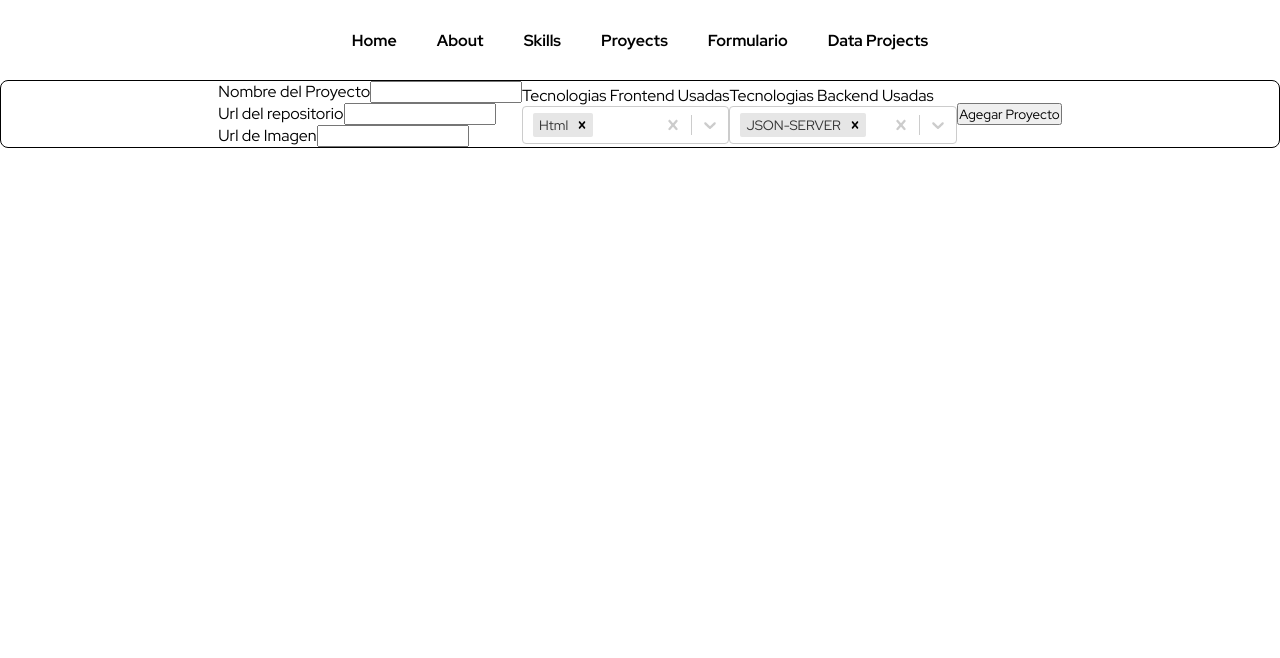
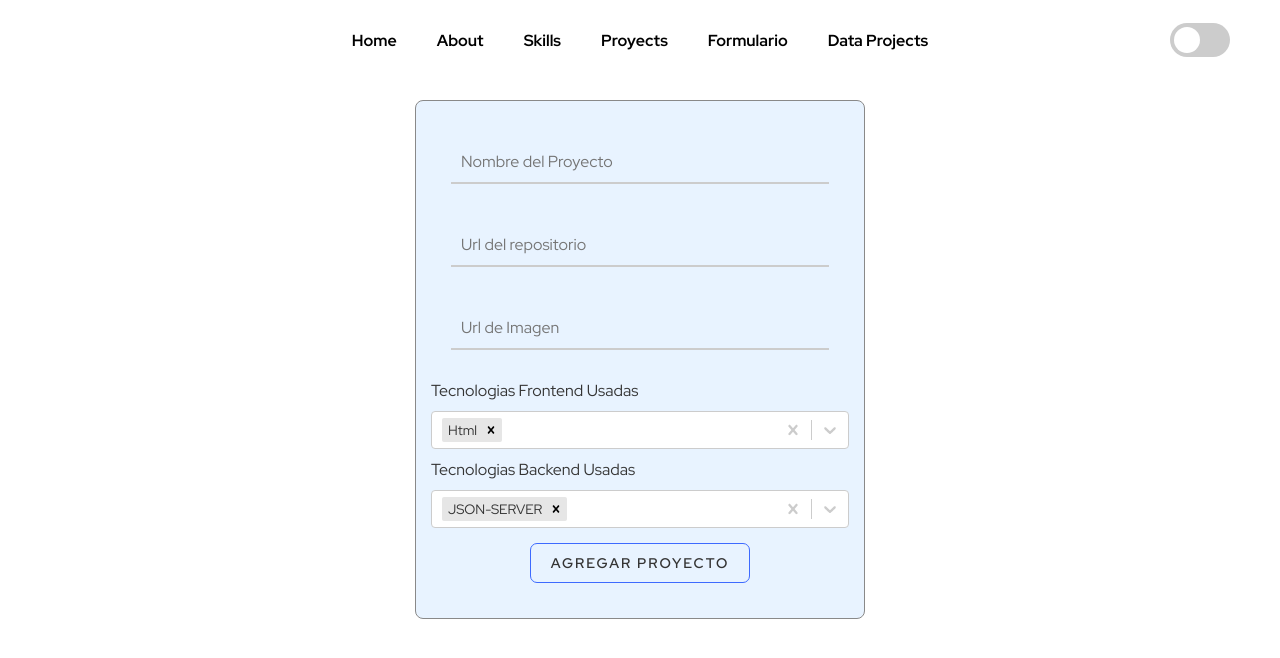
Before and after one commit to conradojuliosisnero/Porfolio, a React (Vite) app: page /Form in a window 1280 px wide. Shown: the top 658 px of the page. Built offline with nearby package versions, Linux system fonts and the light colour scheme.

Commit message:
estilos del form agregados

```diff
--- a/src/components/Nav/Nav.jsx
+++ b/src/components/Nav/Nav.jsx
@@ -1,6 +1,7 @@
 import { Link } from "react-router-dom";
 import "./nav.css";
 import { useState } from "react";
+import DarkModeSwitch from "./Swich";
 
 function Nav() {
   const Menu = "../../img/menu.svg";
@@ -47,6 +48,7 @@ function Nav() {
           </li>
         ))}
       </ul>
+      <DarkModeSwitch />
     </nav>
   );
 }
--- a/src/components/Nav/Swich.jsx
+++ b/src/components/Nav/Swich.jsx
@@ -1,74 +1,24 @@
-import { useState } from 'react';
-import styled from 'styled-components';
-
-const ToggleSwitch = styled.label`
-  position: absolute;
-  display: inline-block;
-  width: 60px;
-  height: 34px;
-  right: 50px;
-
-  @media (max-width: 720px) {
-   right: 20px;
-   margin: 15px 0px 0px 0px;
-  }
-`;
-
-const Slider = styled.span`
-  position: absolute;
-  cursor: pointer;
-  top: 0;
-  left: 0;
-  right: 0;
-  bottom: 0;
-  background-color: #ccc;
-  border-radius: 34px;
-  transition: 0.4s;
-
-  &::before {
-    position: absolute;
-    content: '';
-    height: 26px;
-    width: 26px;
-    left: 4px;
-    bottom: 4px;
-    background-color: white;
-    border-radius: 50%;
-    transition: 0.4s;
-  }
-`;
-
-const Input = styled.input`
-  opacity: 0;
-  width: 0;
-  height: 0;
-
-  &:checked + ${Slider} {
-    background-color: #2277ff;
-  }
-
-  &:checked + ${Slider}::before {
-    transform: translateX(26px);
-  }
-`;
-
+import styles from "./swich.module.css";
+import { useState } from "react";
 
 function DarkModeSwitch() {
+  //estado de modo oscuro
   const [isDarkMode, setIsDarkMode] = useState(false);
 
   const handleModeToggle = () => {
-      setIsDarkMode(!isDarkMode)
+    setIsDarkMode(!isDarkMode);
   };
 
   return (
-    <ToggleSwitch>
-      <Input
+    <label className={styles.ToggleSwitch}>
+      <input
         type="checkbox"
         checked={isDarkMode}
         onChange={handleModeToggle}
+        className={styles.Input}
       />
-      <Slider />
-    </ToggleSwitch>
+      <span className={styles.Slider}></span>
+    </label>
   );
 }
 
--- /dev/null
+++ b/src/components/Nav/swich.module.css
@@ -0,0 +1,53 @@
+/* DarkModeSwitch.module.css */
+.ToggleSwitch {
+  position: absolute;
+  display: inline-block;
+  width: 60px;
+  height: 34px;
+  right: 50px;
+}
+
+@media (max-width: 720px) {
+  .ToggleSwitch {
+    right: 20px;
+    margin: 15px 0px 0px 0px;
+  }
+}
+
+.Slider {
+  position: absolute;
+  cursor: pointer;
+  top: 0;
+  left: 0;
+  right: 0;
+  bottom: 0;
+  background-color: #ccc;
+  border-radius: 34px;
+  transition: 0.4s;
+}
+
+.Slider::before {
+  position: absolute;
+  content: "";
+  height: 26px;
+  width: 26px;
+  left: 4px;
+  bottom: 4px;
+  background-color: white;
+  border-radius: 50%;
+  transition: 0.4s;
+}
+
+.Input {
+  opacity: 0;
+  width: 0;
+  height: 0;
+}
+
+.Input:checked + .Slider {
+  background-color: #2277ff;
+}
+
+.Input:checked + .Slider::before {
+  transform: translateX(26px);
+}
--- a/src/components/dashboard/ProjectView.jsx
+++ b/src/components/dashboard/ProjectView.jsx
@@ -11,7 +11,7 @@ export default function ProjectView() {
   // Función para obtener los datos de los proyectos desde la base de datos
   const getDataProjects = async () => {
     try {
-      const response = await fetch("http://localhost:3001/projects");
+      const response = await fetch("http://localhost:3000/projects");
       if (response.ok) {
         const data = await response.json();
         setDataprojects(data);
--- a/src/components/form/FormNewProject.jsx
+++ b/src/components/form/FormNewProject.jsx
@@ -6,7 +6,6 @@ export default function FormNewProject() {
   // Estados de select y inputs
   const [Tecnologys, setTecnologys] = useState({
     name_project: "",
-    project_url: "",
     image_url: "",
     repo_url: "",
   });
@@ -37,9 +36,24 @@ export default function FormNewProject() {
 
   // inputs
   const inputs = [
-    { id: 1, name: "name_project", label: "Nombre del Proyecto" },
-    { id: 2, name: "repo_url", label: "Url del repositorio" },
-    { id: 3, name: "image_url", label: "Url de Imagen" },
+    {
+      id: 1,
+      name: "name_project",
+      label: "Nombre del Proyecto",
+      placeholder: "Nombre del Proyecto",
+    },
+    {
+      id: 2,
+      name: "repo_url",
+      label: "Url del repositorio",
+      placeholder: "Url del repositorio",
+    },
+    {
+      id: 3,
+      name: "image_url",
+      label: "Url de Imagen",
+      placeholder: "Url de Imagen",
+    },
   ];
 
   // Manejador de selects
@@ -59,7 +73,7 @@ export default function FormNewProject() {
   const HandlerSubmit = async (event) => {
     event.preventDefault();
     try {
-      const response = await fetch("http://localhost:3001/projects", {
+      const response = await fetch("http://localhost:3000/projects", {
         method: "POST",
         headers: {
           "Content-Type": "application/json",
@@ -78,19 +92,32 @@ export default function FormNewProject() {
   };
 
   return (
-    <form className={styles.form_box}>
+    <div className={styles.form_box}>
+      <form className={styles.formContend}>
         {/* input  */}
-      <div className="">
-        {inputs.map(({ id, name, label }) => (
-          <div className="" key={id}>
-            <label htmlFor="">{label}</label>
-            <input onChange={HandlerTecnologys} name={name} type="text" />
+        <div className={styles.form_contend_input}>
+          {inputs.map(({ id, name, label, placeholder }) => (
+            <div className={styles.inputContainer} key={id}>
+              <input
+                onChange={HandlerTecnologys}
+                placeholder={placeholder}
+                name={name}
+                className={styles.inputField}
+                type="text"
+                autoComplete="off"
+              />
+              <label htmlFor="input-field" className={styles.inputLabel}>
+                {label}
+              </label>
+              <span className={styles.inputHighlight}></span>
             </div>
           ))}
         </div>
         {/* select  */}
-      <div className="input_box">
-        <label htmlFor="">Tecnologias Frontend Usadas</label>
+        <div className={styles.selectBox}>
+          <label className={styles.labelSelect}>
+            Tecnologias Frontend Usadas
+          </label>
           <Select
             onChange={HandlerSelectInfo}
             name="Tecnologias_Frontend_Usadas"
@@ -102,9 +129,12 @@ export default function FormNewProject() {
           />
         </div>
         {/* select  */}
-      <div className="input_box">
-        <label htmlFor="">Tecnologias Backend Usadas</label>
+        <div className={styles.selectBox}>
+          <label className={styles.labelSelect}>
+            Tecnologias Backend Usadas
+          </label>
           <Select
+            id="Tecnologias_Backend_Usadas"
             onChange={HandlerSelectInfo}
             name="Tecnologias_Backend_Usadas"
             defaultValue={[tecOptionsBack[4]]}
@@ -114,11 +144,18 @@ export default function FormNewProject() {
             classNamePrefix="select"
           />
         </div>
-      <div className="input_box_button">
-        <button onClick={HandlerSubmit} className="" type="submit">
-          Agegar Proyecto
+
+        {/* button  */}
+        <div className={styles.boxButton}>
+          <button
+            onClick={HandlerSubmit}
+            className={styles.button}
+            type="submit"
+          >
+            Agregar Proyecto
           </button>
         </div>
       </form>
+    </div>
   );
 }
--- a/src/components/form/form.module.css
+++ b/src/components/form/form.module.css
@@ -1,15 +1,149 @@
-.form_box{
-    background-color: #ffffff;
-    border: solid black 1px;
-    border-radius: .5em;
-    width: 100%;
-    display: flex;
-    align-items: center;
-    justify-content: center;
+/* form.module.css */
+.form_box {
+  background-color: #ffffff;
+  min-width: 350px;
+  padding: 20px 10px;
+  margin: 0px 20px;
+  display: flex;
+  align-items: center;
+  justify-content: center;
+  flex-direction: column;
 }
 
-.form_input{
-    background-color: #ffffff;
-    border: solid #000000 2px;
-    border-radius: .5em;
+.formContend {
+  width: 450px;
+  background-color: #e8f3ff;
+  border-radius: 0.5em;
+  border: solid 1px #898989;
+  padding: 20px 15px;
 }
+
+.selectBox {
+  display: flex;
+  flex-direction: column;
+}
+
+.labelSelect {
+  color: #343434;
+  margin: 10px 0px;
+}
+
+.form_contend_input {
+  display: flex;
+  flex-direction: column;
+}
+
+.inputContainer {
+  position: relative;
+  margin: 20px;
+}
+
+.inputField {
+  display: block;
+  width: 100%;
+  padding: 10px;
+  font-size: 16px;
+  border: none;
+  border-bottom: 2px solid #ccc;
+  outline: none;
+  background-color: transparent;
+}
+
+.inputLabel {
+  position: absolute;
+  top: 0;
+  left: 0;
+  font-size: 16px;
+  color: rgba(204, 204, 204, 0);
+  pointer-events: none;
+  transition: all 0.3s ease;
+}
+
+.inputHighlight {
+  position: absolute;
+  bottom: 0;
+  left: 0;
+  height: 2px;
+  width: 0;
+  background-color: #007bff;
+  transition: all 0.3s ease;
+}
+
+.inputField:focus + .inputLabel {
+  top: -20px;
+  font-size: 12px;
+  color: #007bff;
+}
+
+.inputField:focus + .inputLabel + .inputHighlight {
+  width: 100%;
+}
+
+.input_box {
+  margin-top: 20px;
+}
+
+.boxButton {
+  display: flex;
+  align-items: center;
+  justify-content: center;
+}
+
+.button {
+  position: relative;
+  margin: 15px 0px;
+  padding: 10px 20px;
+  border-radius: 7px;
+  border: 1px solid rgb(61, 106, 255);
+  font-size: 14px;
+  text-transform: uppercase;
+  font-weight: 600;
+  letter-spacing: 2px;
+  background: transparent;
+  color: #343434;
+  overflow: hidden;
+  box-shadow: 0 0 0 0 transparent;
+  transition: all 0.2s ease-in;
+}
+
+.button:hover {
+  background: rgb(61, 106, 255);
+  box-shadow: 0 0 30px 5px rgba(0, 142, 236, 0.815);
+  color: #ffffff;
+}
+
+.button:hover::before {
+  animation: sh02 0.5s 0s linear;
+}
+
+.button::before {
+  content: "";
+  display: block;
+  width: 0px;
+  height: 86%;
+  position: absolute;
+  top: 7%;
+  left: 0%;
+  opacity: 0;
+  background: #fff;
+  box-shadow: 0 0 50px 30px #fff;
+  transform: skewX(-20deg);
+}
+
+@keyframes sh02 {
+  from {
+    opacity: 0;
+    left: 0%;
+  }
+  50% {
+    opacity: 1;
+  }
+  to {
+    opacity: 0;
+    left: 100%;
+  }
+}
+
+.button:active {
+  box-shadow: 0 0 0 0 transparent;
+}
```
Also changed, not shown: database.json (+50 -0 lines). Lines whose indentation alone changed are shown as unchanged.
